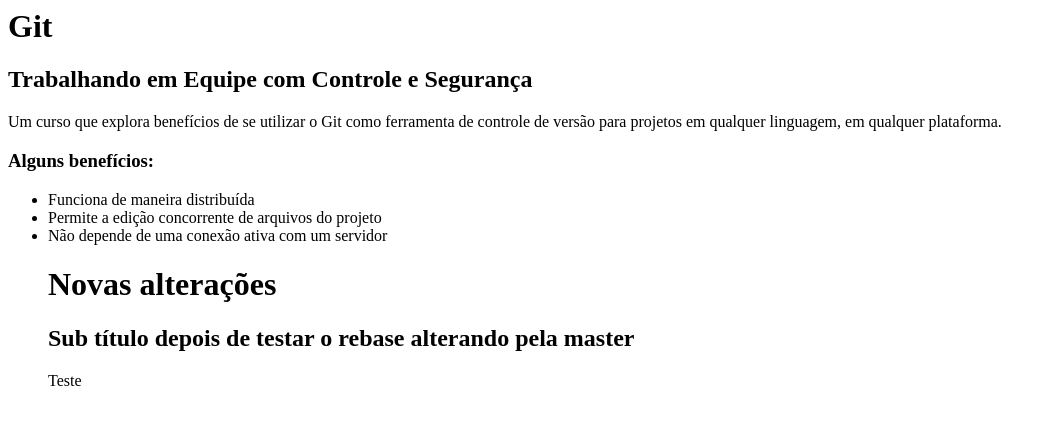
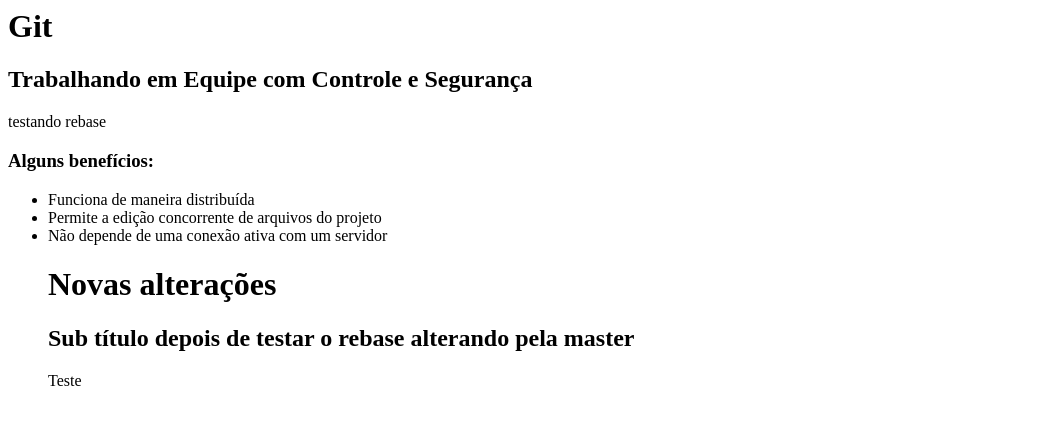
Before and after one commit to henriquesmt/curso-git, a plain HTML site: page index.html in a window 1280 px wide. Shown: the whole page, without its empty margins (0-1056 px from the left). Drawn offline with Linux system fonts and the light colour scheme.

Commit message:
testando rebase

```diff
--- a/index.html
+++ b/index.html
@@ -5,7 +5,7 @@
     <h1>Git</h1>
       <h2>Trabalhando em Equipe com Controle e Segurança</h2>
 
-        <p>Um curso que explora benefícios de se utilizar o Git como ferramenta de controle de versão para projetos em qualquer linguagem, em qualquer plataforma.</p>
+        <p>testando rebase</p>
 
         <h3>Alguns benefícios: </h3>
       <ul>
```
